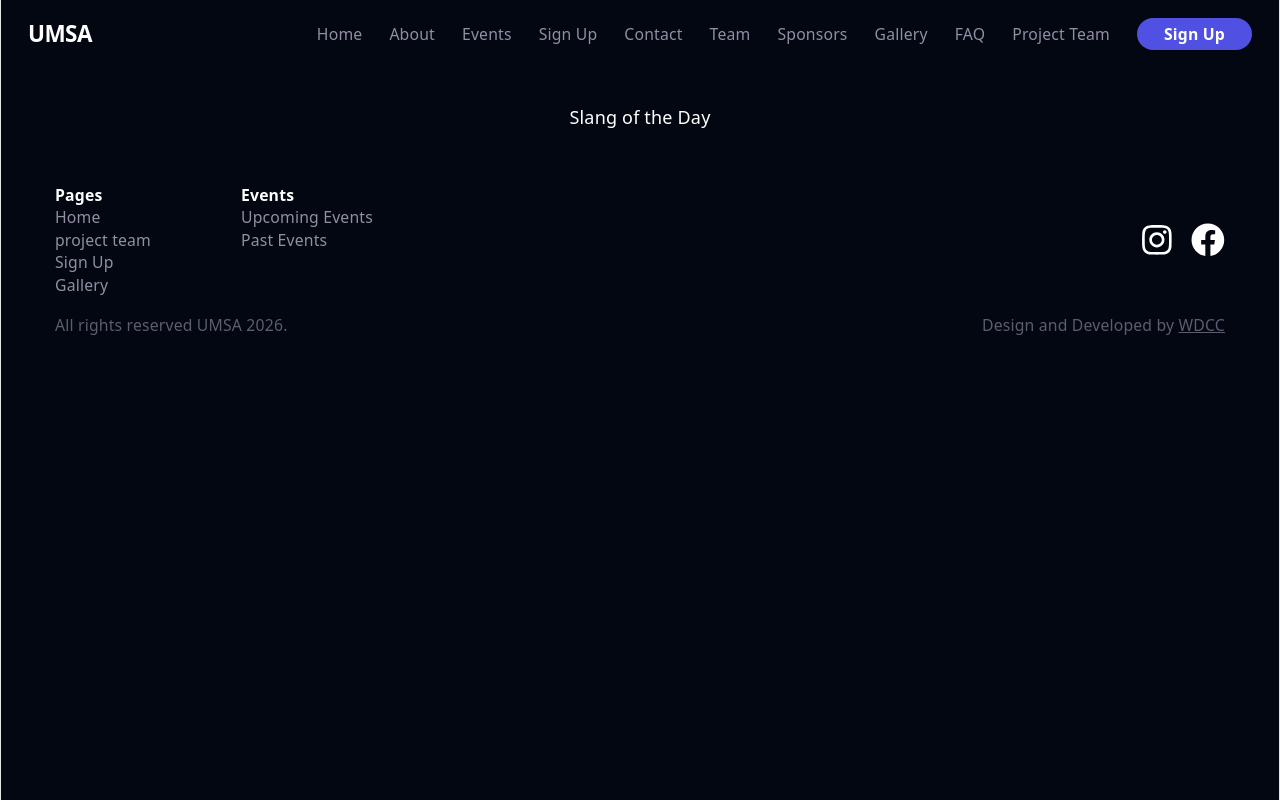
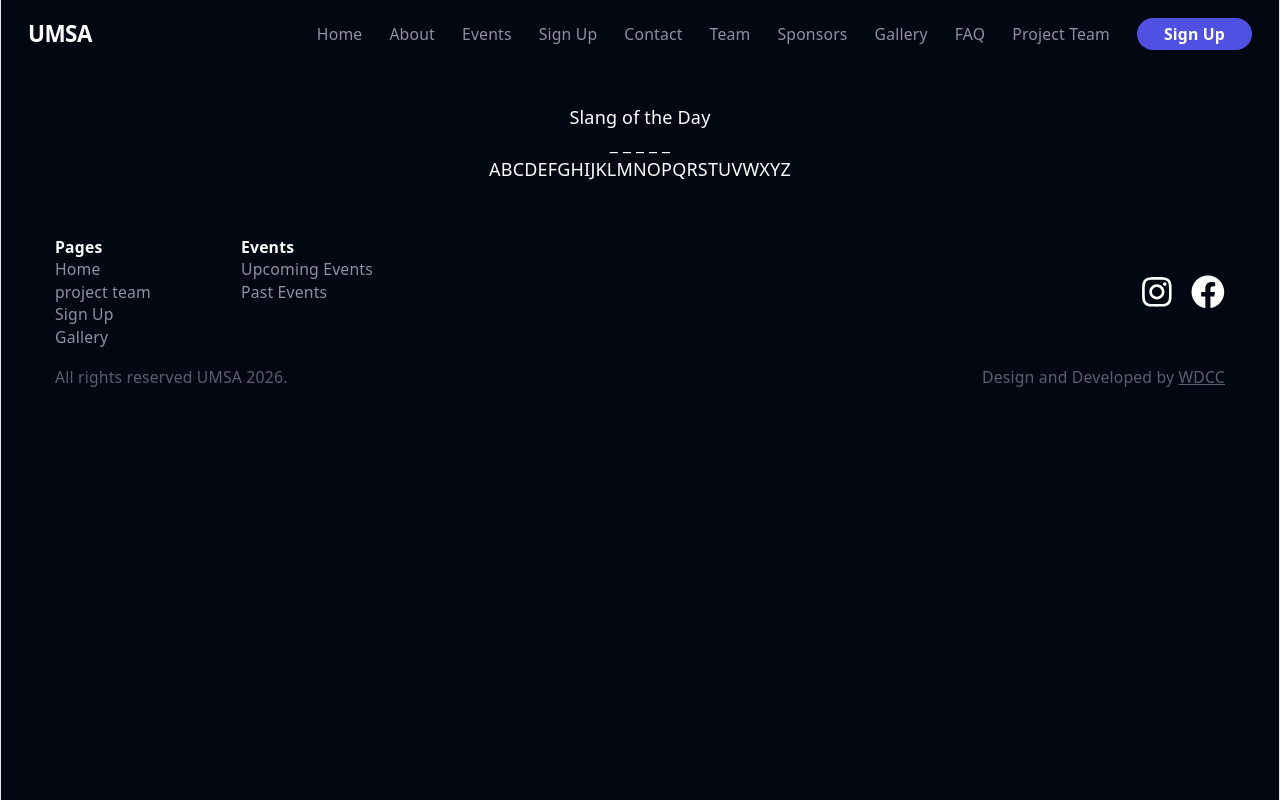
Before and after one commit to UoaWDCC/umsa, a React (Vite) app in the folder client/: page /slang-of-the-day in a window 1280 px wide. Built offline with nearby package versions, Linux system fonts and the light colour scheme.

Commit message:
feat: setup basic variables and function

```diff
--- a/client/src/pages/SoD.tsx
+++ b/client/src/pages/SoD.tsx
@@ -1,7 +1,41 @@
-export default function WoD() {
+import { useState } from "react"
+
+export default function SoD() {
+  const targetWord = "HAIYA";
+  const maskedWordSpaced = Array(targetWord.length).fill("_").join(" ");
+
+  const alphabet = Array.from(
+    { length: 26 }, (_, index) =>
+    String.fromCharCode(65 + index)
+  );
+  //const alphabetDisplay = alphabet.join(" ");
+
+  const [guessedLetters, setGuessedLetters] = useState<string[]>([]);
+
+  const handleGuess = (letter: string) => {
+    if (guessedLetters.includes(letter))
+      return;
+    setGuessedLetters((previous) => [...previous, letter]);
+  }
+
   return (
     <>
       <h1>Slang of the Day</h1>
+      <p>{maskedWordSpaced}</p>
+      <div>
+        {alphabet.map((letter) => (
+          <button
+          key={letter}
+          type="button"
+          onClick={() => handleGuess(letter)}
+          disabled={guessedLetters.includes(letter)}
+          className="pointer"
+          >
+            {letter}
+          </button>
+        ))}
+      </div>
+      <p>{guessedLetters}</p>
     </>
   );
 }
```
